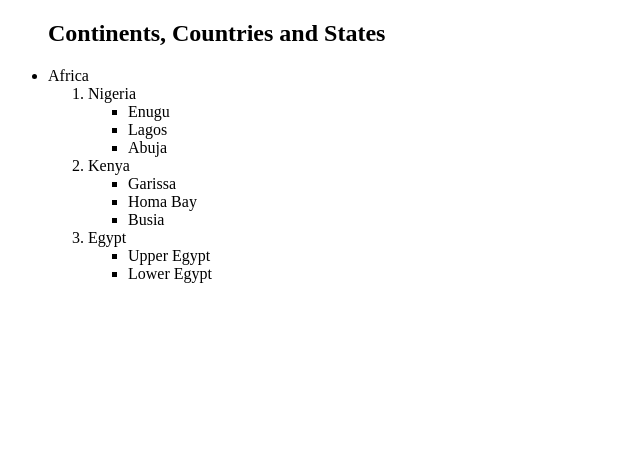
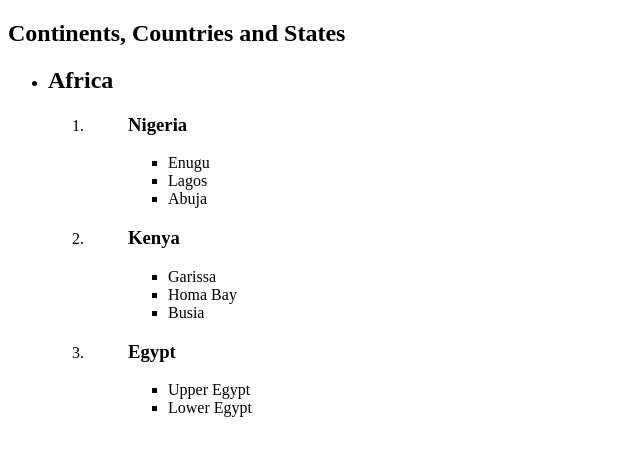
Before and after one commit to TedLivist/TedLivist.github.io, a plain HTML site: page index.html in a window 1280 px wide. Shown: the whole page, without its empty margins (0-640 px from the left). Drawn offline with Linux system fonts and the light colour scheme.

Commit message:
Indented lists

```diff
--- a/index.html
+++ b/index.html
@@ -11,35 +11,37 @@
 
     <body>
 
-        <ul><h2>Continents, Countries and States</h2>
-
-            <li>Africa
+        <h2>Continents, Countries and States</h2>
+            <ul>
+                <li><h2>Africa</h2>
                     <ol>
-                    <li>Nigeria
+                        <li><ul><h3>Nigeria</h3>
                                 <ul>
                                     <li>Enugu</li>
                                     <li>Lagos</li>
                                     <li>Abuja</li>
                                 </ul>
+                            </ul>
                         </li>
 
-                    <li>Kenya
+                        <li><ul><h3>Kenya</h3>
                                 <ul>
                                     <li>Garissa</li>
                                     <li>Homa Bay</li>
                                     <li>Busia</li>
                                 </ul>
+                            </ul>
                         </li>
 
-                    <li>Egypt
+                        <li><ul><h3>Egypt</h3>
                                 <ul>
                                     <li>Upper Egypt</li>
                                     <li>Lower Egypt</li>
                                 </ul>
+                            </ul>
                         </li>
                     </ol>
                 </li>
-
             </ul>
     </body>
 </html>
```
Lines whose indentation alone changed are shown as unchanged.
